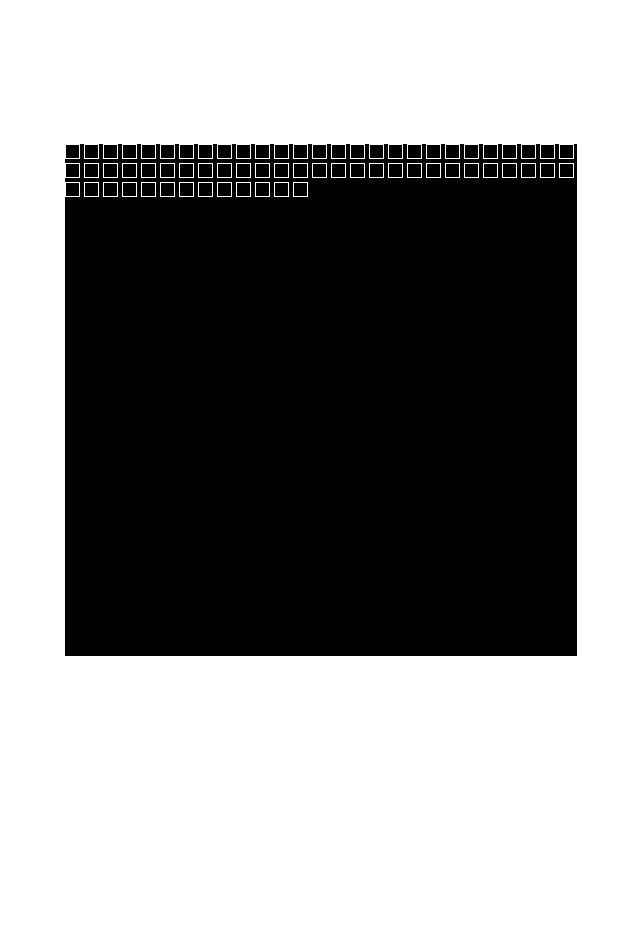
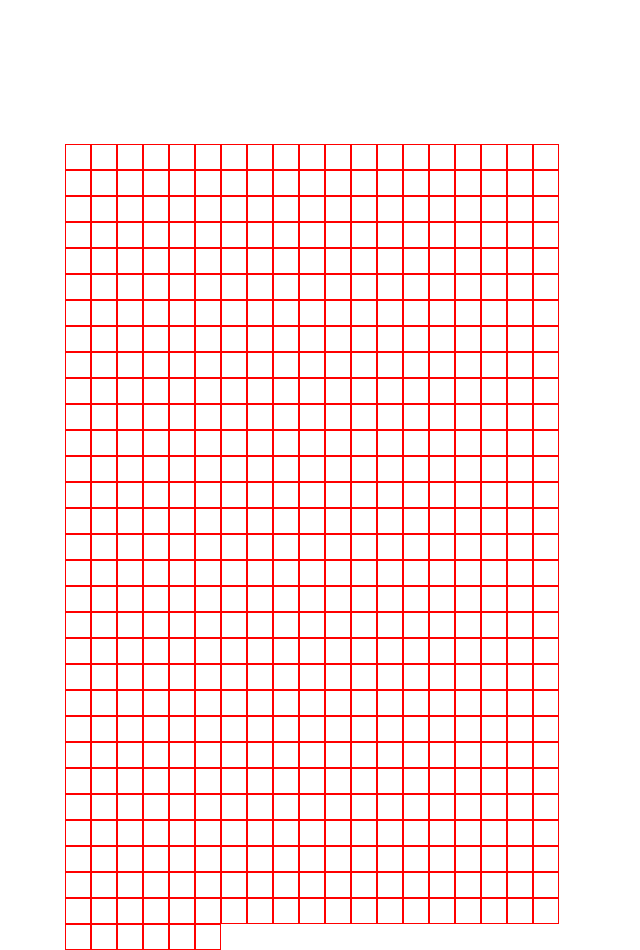
Before and after one commit to Yokuny/Online-Etch-A-Sketch, a plain HTML site: page index.html in a window 1280 px wide. Shown: the whole page, without its empty margins (319-959 px from the left). Before the commit the page ends 800 px from the top, so only its background shows below. Drawn offline with Linux system fonts and the light colour scheme.

Commit message:
a new part
i make the canva content square made by javascript. and know i have to think about a way to make all fit perfectly inside the canva

```diff
--- a/index.html
+++ b/index.html
@@ -9,75 +9,8 @@
 </head>
 <body>
     <main>
-        <section class="canva">
-            <div id="aaa"></div>
-            <div id="aaa"></div>
-            <div id="aaa"></div>
-            <div id="aaa"></div>
-            <div id="aaa"></div>
-            <div id="aaa"></div>
-            <div id="aaa"></div>
-            <div id="aaa"></div>
-            <div id="aaa"></div>
-            <div id="aaa"></div>
-            <div id="aaa"></div>
-            <div id="aaa"></div>
-            <div id="aaa"></div>
-            <div id="aaa"></div>
-            <div id="aaa"></div>
-            <div id="aaa"></div>
-            <div id="aaa"></div>
-            <div id="aaa"></div>
-            <div id="aaa"></div>
-            <div id="aaa"></div>
-            <div id="aaa"></div>
-            <div id="aaa"></div>
-            <div id="aaa"></div>
-            <div id="aaa"></div>
-            <div id="aaa"></div>
-            <div id="aaa"></div>
-            <div id="aaa"></div>
-            <div id="aaa"></div>
-            <div id="aaa"></div>
-            <div id="aaa"></div>
-            <div id="aaa"></div>
-            <div id="aaa"></div>
-            <div id="aaa"></div>
-            <div id="aaa"></div>
-            <div id="aaa"></div>
-            <div id="aaa"></div>
-            <div id="aaa"></div>
-            <div id="aaa"></div>
-            <div id="aaa"></div>
-            <div id="aaa"></div>
-            <div id="aaa"></div>
-            <div id="aaa"></div>
-            <div id="aaa"></div>
-            <div id="aaa"></div>
-            <div id="aaa"></div>
-            <div id="aaa"></div>
-            <div id="aaa"></div>
-            <div id="aaa"></div>
-            <div id="aaa"></div>
-            <div id="aaa"></div>
-            <div id="aaa"></div>
-            <div id="aaa"></div>
-            <div id="aaa"></div>
-            <div id="aaa"></div>
-            <div id="aaa"></div>
-            <div id="aaa"></div>
-            <div id="aaa"></div>
-            <div id="aaa"></div>
-            <div id="aaa"></div>
-            <div id="aaa"></div>
-            <div id="aaa"></div>
-            <div id="aaa"></div>
-            <div id="aaa"></div>
-            <div id="aaa"></div>
-            <div id="aaa"></div>
-            <div id="aaa"></div>
-            <div id="aaa"></div>
-        </section>
+        <section id="canva"></section>
     </main>
+    <script src="script.js"></script>
 </body>
 </html>
--- a/script.js
+++ b/script.js
@@ -0,0 +1,10 @@
+let canvaElement = document.getElementById("canva");
+let squareSize = 24;
+let canvaSize = squareSize * squareSize;
+for (let index = 0; index < canvaSize; index++) {
+    var newDivElement = document.createElement('div');
+    newDivElement.className = 'squareProperty';
+    newDivElement.style.cssText = `height: ${squareSize}px;`;
+    newDivElement.style.cssText += `width: ${squareSize}px;`;
+    canvaElement.appendChild(newDivElement);
+}
--- a/style.css
+++ b/style.css
@@ -2,6 +2,7 @@
     margin: 0;
     padding: 0;
     border: 0;
+    line-height: 0px;
 }
 main{
     width: 100%;
@@ -10,21 +11,17 @@ main{
     justify-content: center;
     align-items: center;
 }
-.canva{
+#canva{
     width: 40vw;
     height: 40vw;
-    background-color: black;
 }
 @media (max-width: 600px){
-    .canva{
+    #canva{
         width: 95vw;
         height: 95vw;
-        background-color: black;
     }
 }
-#aaa{
+.squareProperty{
     display: inline-block;
-    height: 13px;
-    width: 13px;
-    border: 1px solid white;
+    border: 1px red solid;
 }
```
